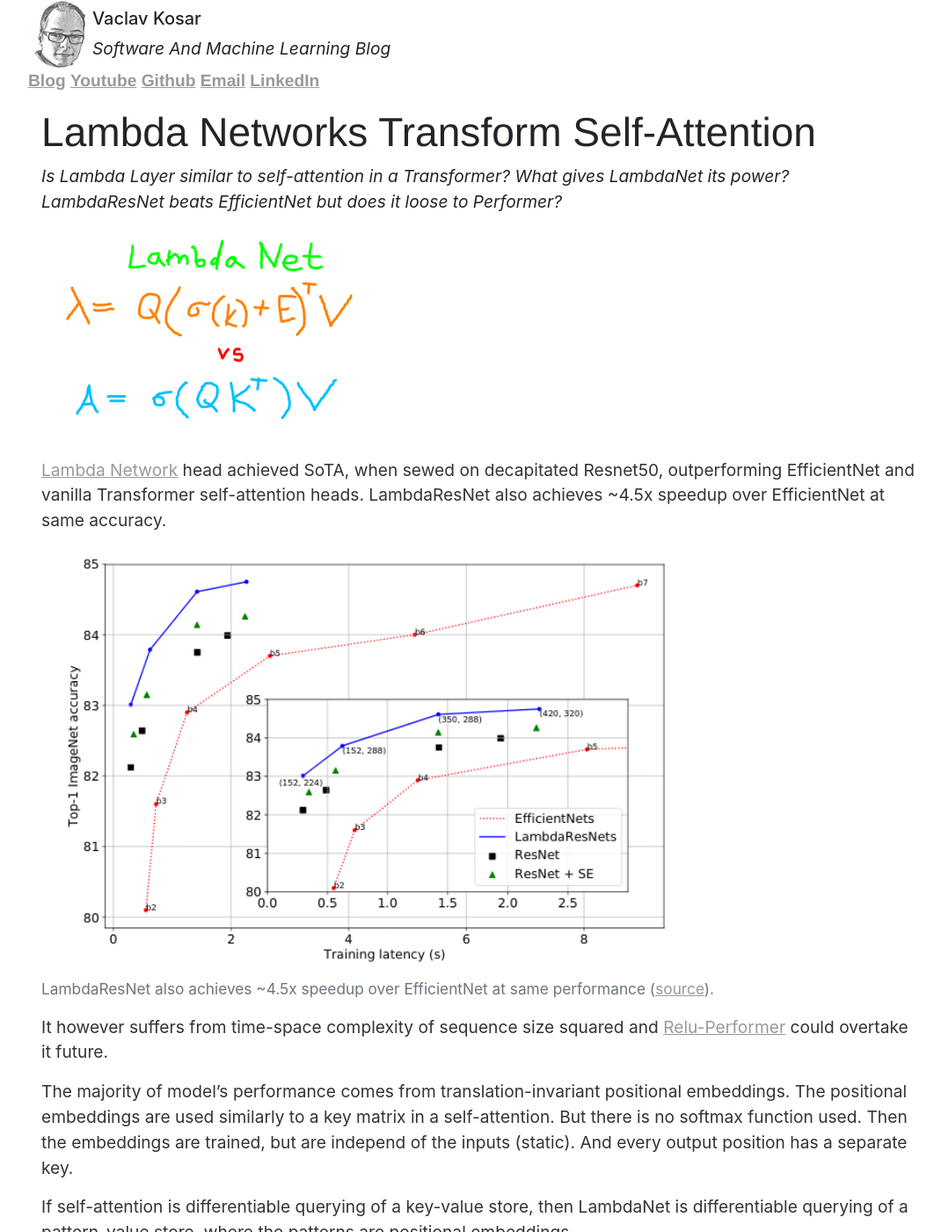
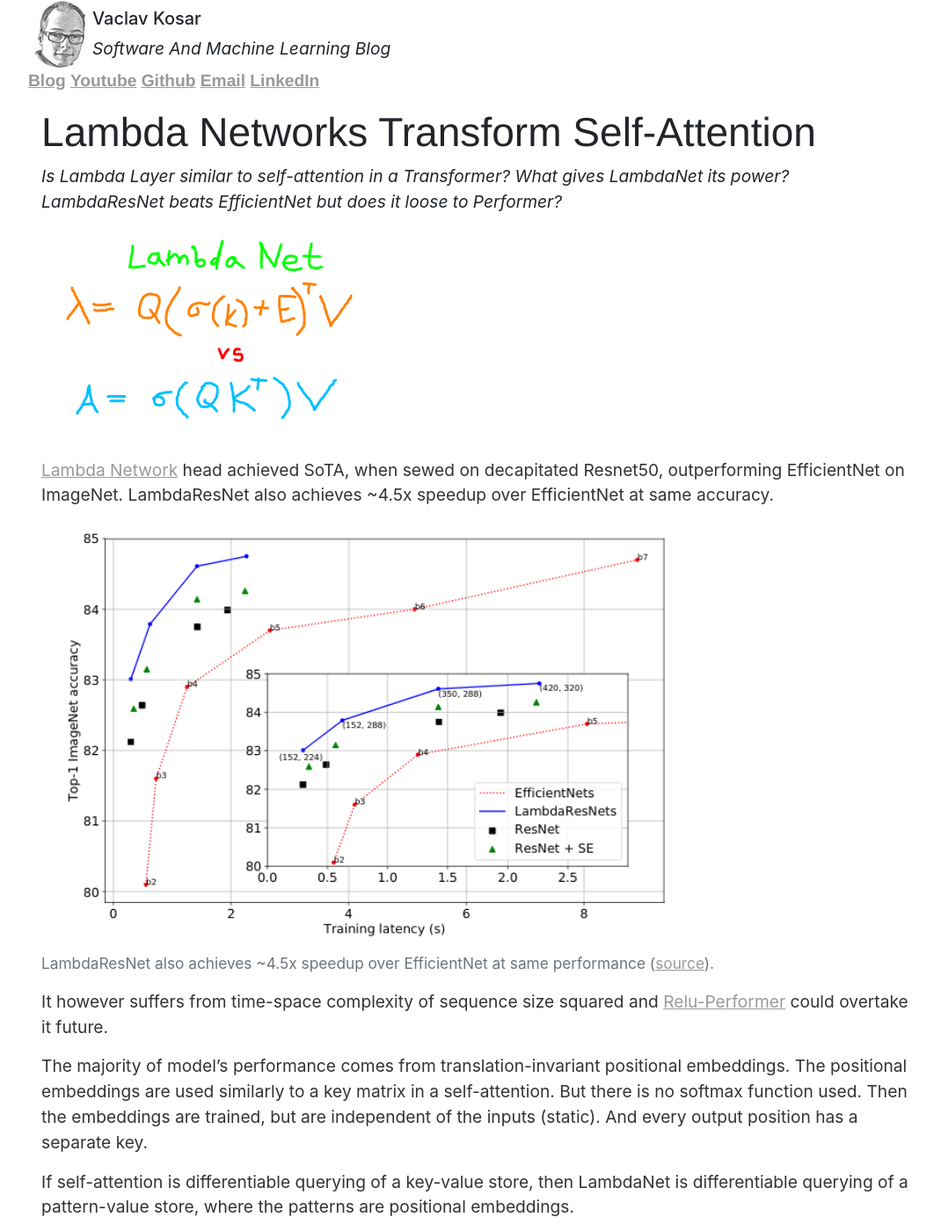
Before and after one commit to vackosar/vackosar.github.io, a Jekyll site: the page built from _posts/2020-11-29-Lamda-Networks-Transform-Self-Attention.md, in a window 1280 px wide and 1400 px high. Shown: the whole window at 88% size, without its empty margins (96-1166 px from the left). Built offline with Jekyll 4.4.1, drawn with Linux system fonts in a browser that asks for light colours; nearby versions of some CDN libraries; library files that are not in the unit come from our copies; comment, search, counter and statistics services are not loaded.

Commit message:
lambda layer

```diff
--- a/_posts/2020-11-29-Lamda-Networks-Transform-Self-Attention.md
+++ b/_posts/2020-11-29-Lamda-Networks-Transform-Self-Attention.md
@@ -20,7 +20,7 @@ permalink: /:categories/:title
     src="/images/lambda-layer-thumb.png">
 
 
-[Lambda Network](https://openreview.net/forum?id=xTJEN-ggl1b) head achieved SoTA, when sewed on decapitated Resnet50, outperforming EfficientNet and vanilla Transformer self-attention heads.
+[Lambda Network](https://openreview.net/forum?id=xTJEN-ggl1b) head achieved SoTA, when sewed on decapitated Resnet50, outperforming EfficientNet on ImageNet.
 LambdaResNet also achieves ~4.5x speedup over EfficientNet at same accuracy.
 
 <figure class="figure">
@@ -40,7 +40,7 @@ It however suffers from time-space complexity of sequence size squared and [Relu
 The majority of model's performance comes from translation-invariant positional embeddings.
 The positional embeddings are used similarly to a key matrix in a self-attention.
 But there is no softmax function used.
-Then the embeddings are trained, but are independ of the inputs (static).
+Then the embeddings are trained, but are independent of the inputs (static).
 And every output position has a separate key.
 
 If self-attention is differentiable querying of a key-value store,
```
